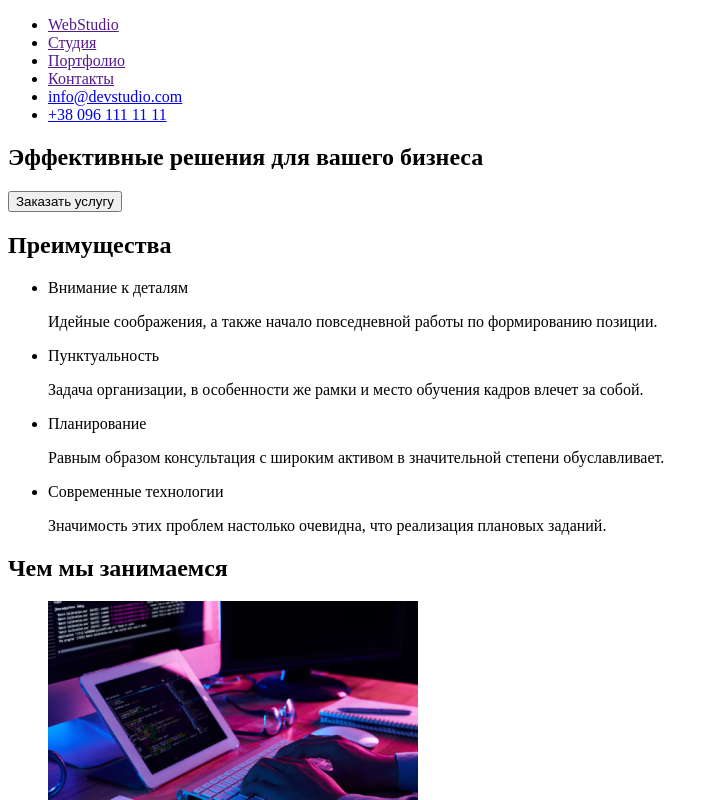
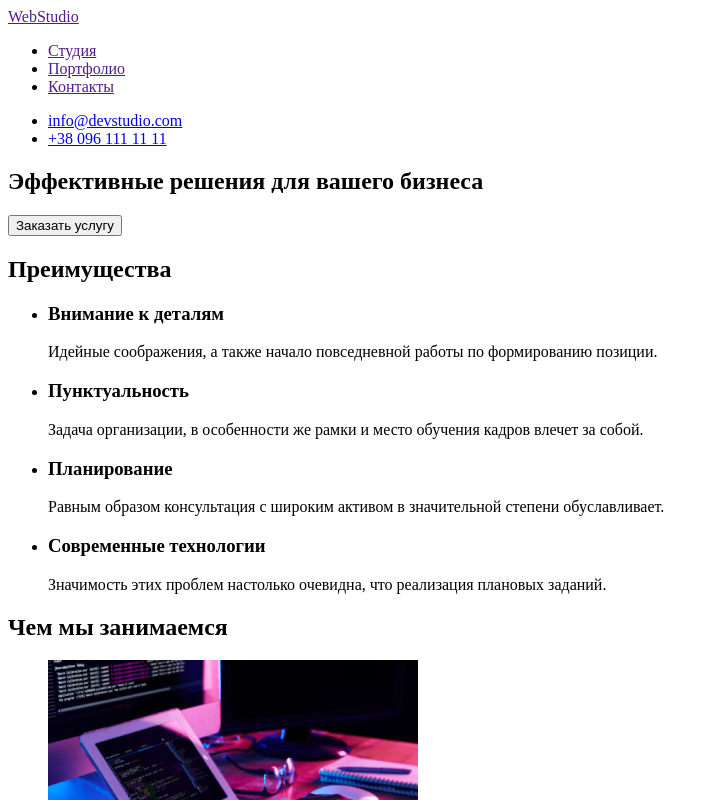
Before and after one commit to Inna-Hryshchenko/goit-markup-hw-01, a plain HTML site: page index.html in a window 1280 px wide. Shown: the top 800 px of the page, without its empty margins (0-719 px from the left). Drawn offline with Linux system fonts and the light colour scheme.

Commit message:
Исправлены ошибки в дз1

```diff
--- a/index.html
+++ b/index.html
@@ -12,15 +12,15 @@
         <!--Header-->
         <section>
             <nav>
+                <a lang="en" href=""><span>Web</span><span>Studio</span></a>
                 <ul>
-                    <li> <a lang="en" href="">
-                            <span>Web</span><span>Studio</span></a>
-                    </li>
                     <li> <a href="">Студия</a></li>
                     <li> <a href="">Портфолио</a></li>
                     <li> <a href="">Контакты</a></li>
-                    <li> <a href = "mailto:info@devstudio.com">info@devstudio.com</a></li>
-                    <li> <a href = "tel:+380961111111">+38 096 111 11 11</a></li>
+                </ul>
+                <ul>
+                    <li> <a href="mailto:info@devstudio.com">info@devstudio.com</a></li>
+                    <li> <a href="tel:+380961111111">+38 096 111 11 11</a></li>
                 </ul>
             </nav>
         </section>
@@ -37,22 +37,22 @@
             <h2>Преимущества</h2>
             <ul>
                 <li>
-                    <p>Внимание к деталям</p>
+                    <h3>Внимание к деталям</h3>
                     <p>Идейные соображения, а также начало повседневной работы по формированию позиции.</p>
                 </li>
 
                 <li>
-                    <p>Пунктуальность</p>
+                    <h3>Пунктуальность</h3>
                     <p>Задача организации, в особенности же рамки и место обучения кадров влечет за собой.</p>
                 </li>
 
                 <li>
-                    <p>Планирование</p>
+                    <h3>Планирование</h3>
                     <p>Равным образом консультация с широким активом в значительной степени обуславливает.</p>
                 </li>
 
                 <li>
-                    <p>Современные технологии</p>
+                    <h3>Современные технологии</h3>
                     <p>Значимость этих проблем настолько очевидна, что реализация плановых заданий.</p>
                 </li>
             </ul>
@@ -102,8 +102,8 @@
     <footer>
         <!--Footer-->
         <section>
+            <a lang="en" href=""><span>Web</span><span>Studio</span></a>
             <ul>
-                <li> <a href="">WebStudio</a></li>
                 <li> <a href="https://goo.gl/maps/ivPXeLmpZGiEguKSA">г. Киев, пр-т Леси Украинки, 26</a></li>
                 <li> <a href="mailto:info@devstudio.com">info@devstudio.com</a></li>
                 <li> <a href="tel=:+380961111111">+38 096 111 11 11</a></li>
```
